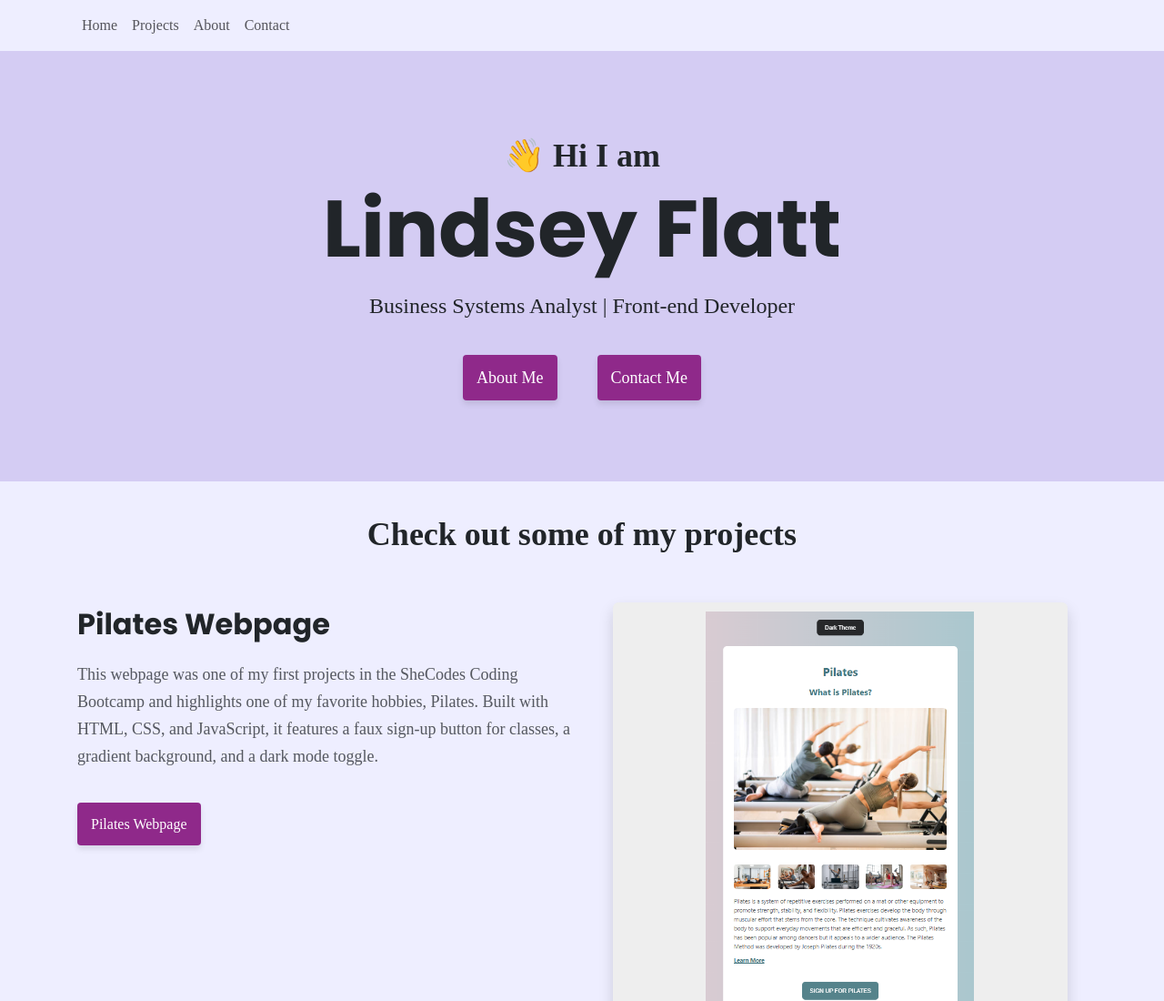
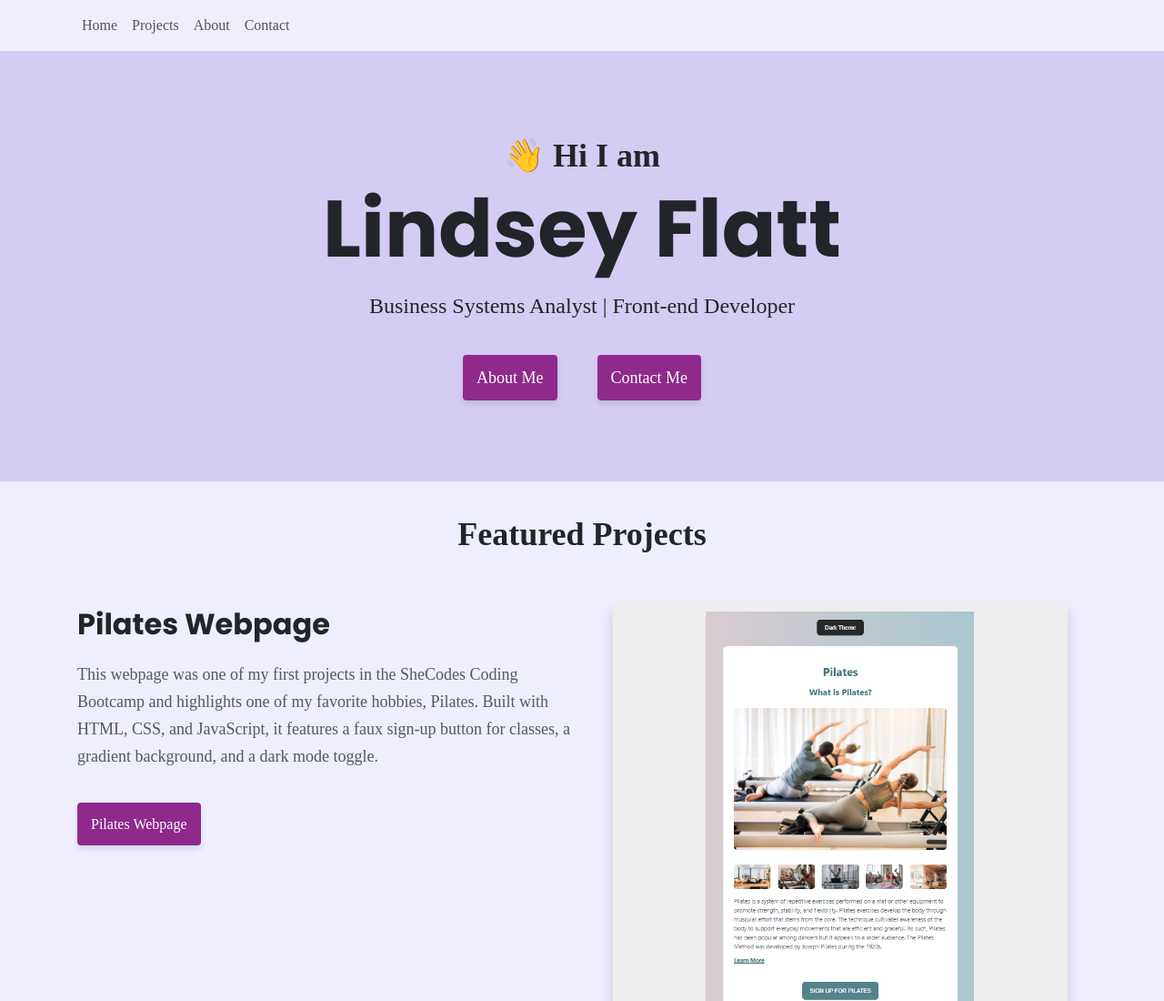
Before and after one commit to liflatt/portfolio-project, a plain HTML site: page index.html in a window 1280 px wide. Shown: the top 1100 px of the page at 91% size. Drawn offline with nearby package versions, Linux system fonts and the light colour scheme; a web font is replaced by a local one.

Commit message:
Changed projects header

```diff
--- a/index.html
+++ b/index.html
@@ -78,9 +78,7 @@
       </div>
 
       <div class="container projects mt-3" id="projects">
-        <div class="text-center mb-3 featured-projects">
-          Check out some of my projects
-        </div>
+        <div class="text-center mb-3 featured-projects">Featured Projects</div>
 
         <!-- Pilates Webpage -->
         <div class="row mt-5 project">
```
